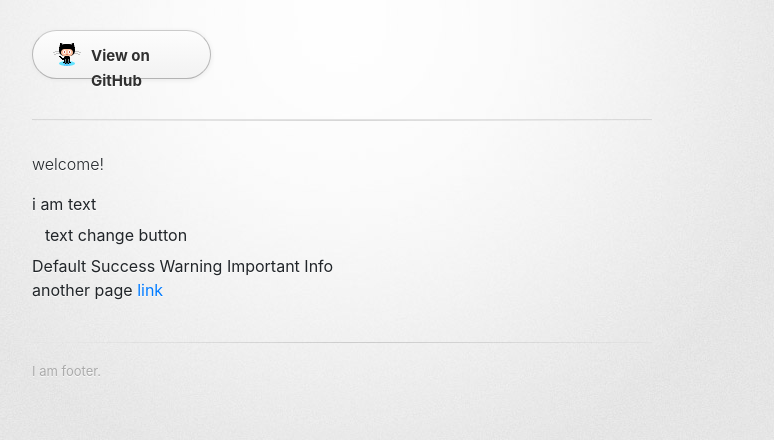
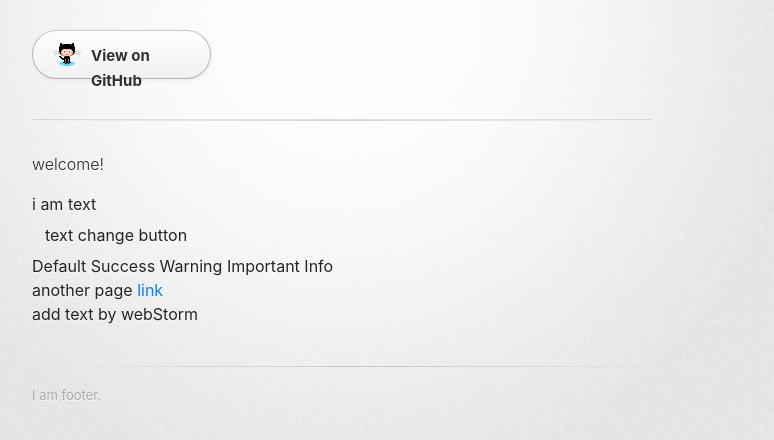
Before and after one commit to peroon/peroon.github.com, a plain HTML site: page index.html in a window 1280 px wide. Shown: the part 96-536 px from the top of the page, without its empty margins (298-1072 px from the left). Drawn offline with nearby package versions, Linux system fonts and the light colour scheme; a web font is replaced by a local one.

Commit message:
add text and commit by webStorm

```diff
--- a/index.html
+++ b/index.html
@@ -2,7 +2,6 @@
 <html>
   <head>
     <meta charset='utf-8'>
-    <meta http-equiv="X-UA-Compatible" content="chrome=1">
     <title>peroon's github pages by peroon</title>
 
     <link href='https://fonts.googleapis.com/css?family=Chivo:900' rel='stylesheet' type='text/css'>
@@ -57,6 +56,9 @@
         another page
         <a href="./another.html">link</a>
 
+        <br>
+        add text by webStorm
+
         <footer>
           I am footer.
         </footer>
```
